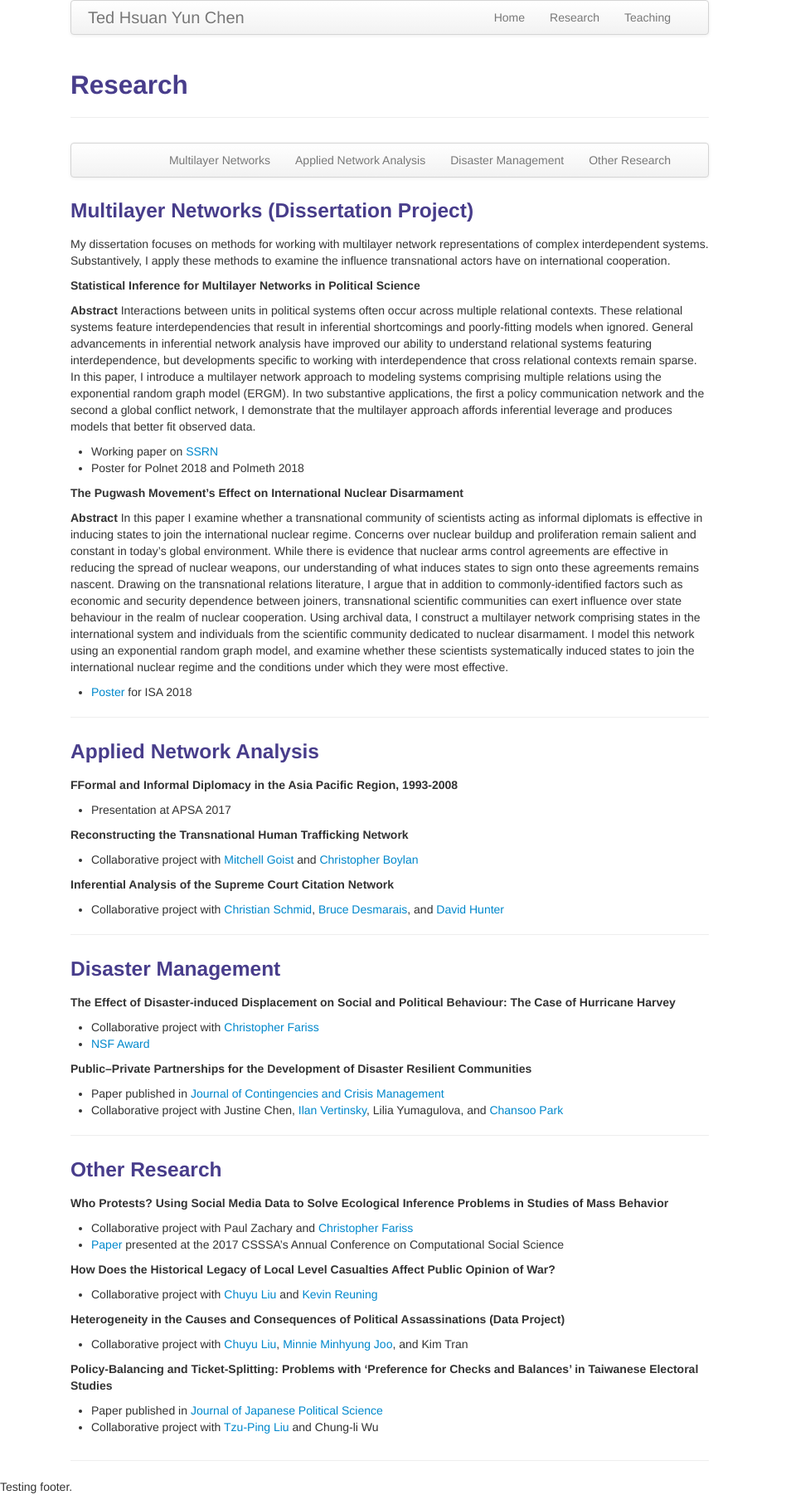
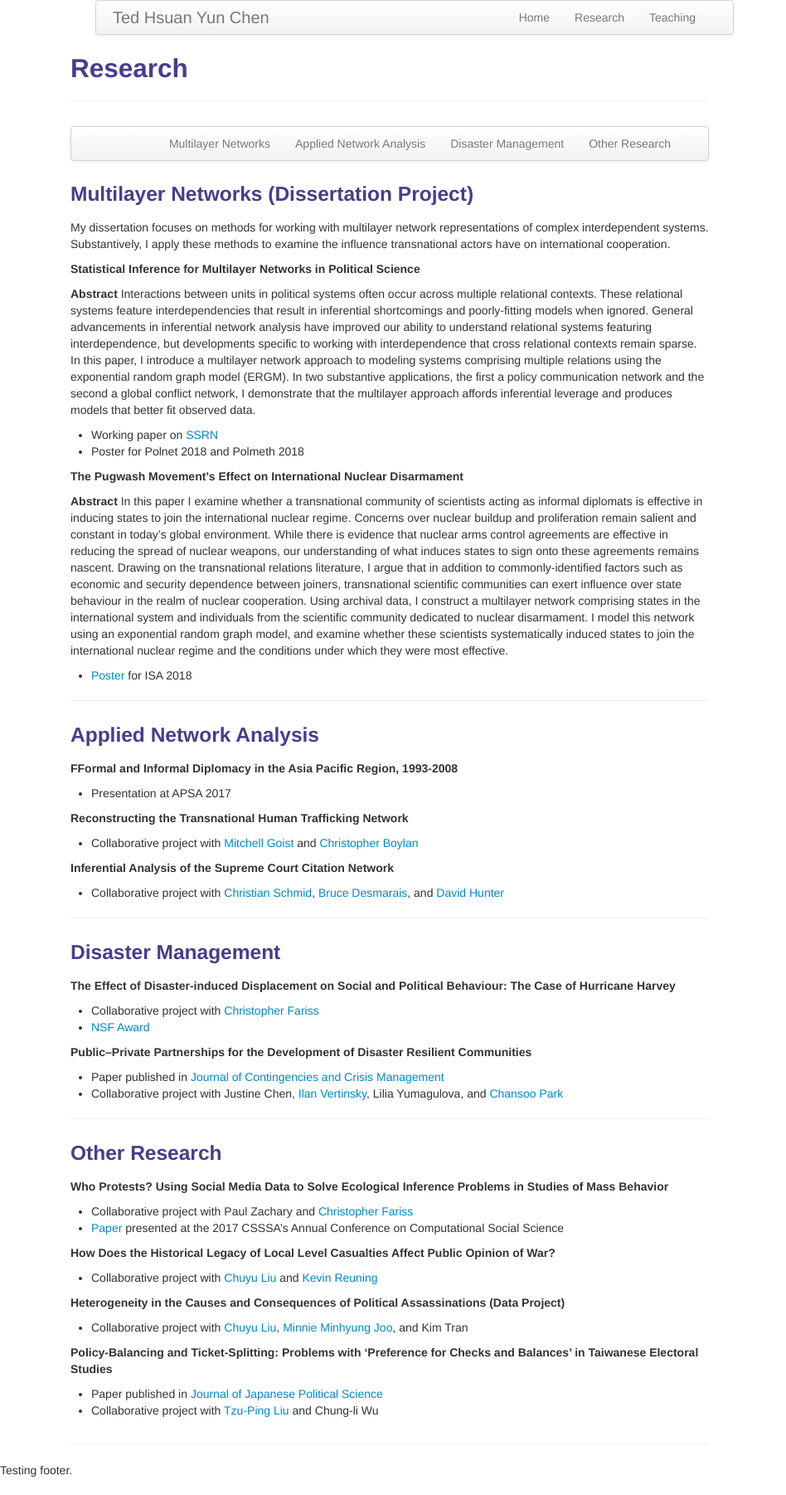
Before and after one commit to tedhchen/tedhchen.github.io, a Jekyll site: the page built from pages/research.md, in a window 1280 px wide. Shown: the whole page at 83% size, without its empty margins (0-948 px from the left). Built offline with Jekyll 4.4.1, drawn with Linux system fonts in a browser that asks for light colours.

Commit message:
changed appearance of header

```diff
--- a/_includes/themes/twitter/default.html
+++ b/_includes/themes/twitter/default.html
@@ -32,8 +32,9 @@
 
   <body>
   <div class="container">
-    <div class="span8">
+    <div class="span12">
       <div class="navbar">
+	  <div class="span8">
         <div class="navbar-inner">
           <a class="brand" href="{{ HOME_PATH }}">{{ site.title }}</a>
           <ul class="nav">
@@ -42,6 +43,7 @@
               <li><a href="{{ BASE_PATH }}/pages/teaching.html">Teaching</a></li>
           </ul>
         </div>
+		</div>
 	  </div>
     </div>
 	</div>
```
